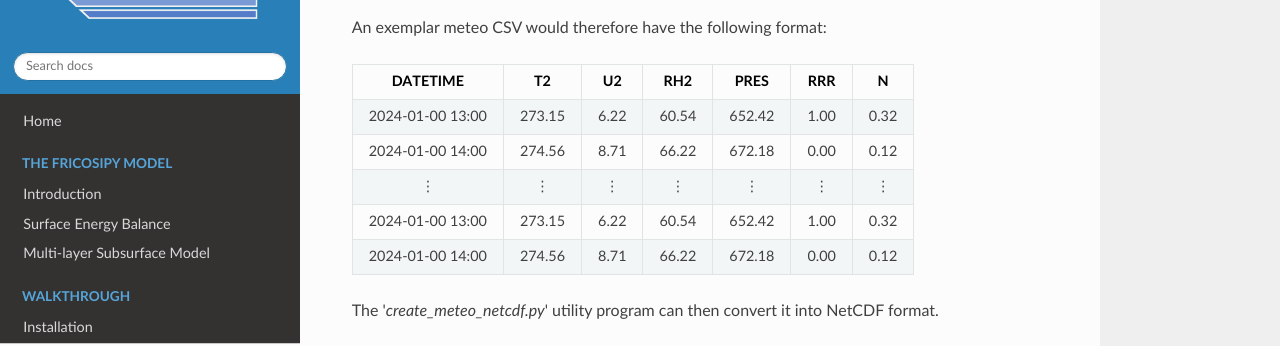
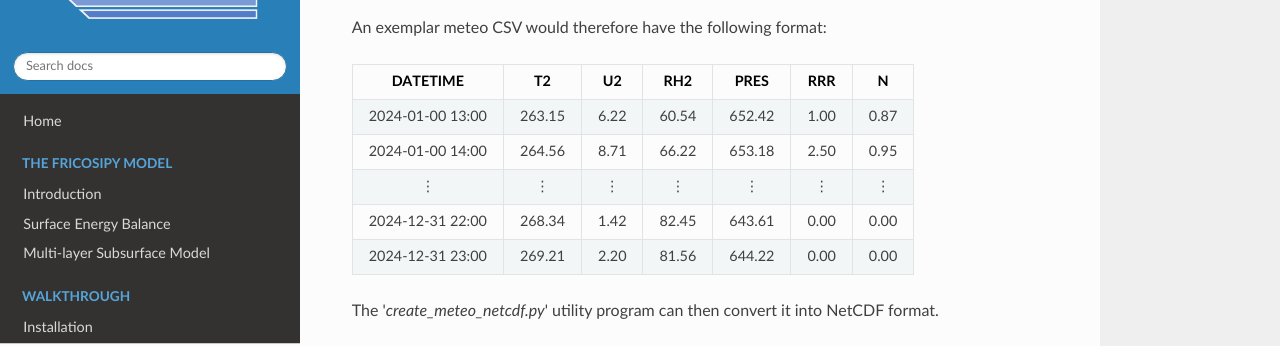
Before and after one commit to MarcusGastaldello/FRICOSIPY, an MkDocs documentation site: the page built from docs/model_input_files.md, in a window 1280 px wide and 900 px high, scrolled down 2253 px. Shown: the part 151-497 px from the top of the window. Built offline with MkDocs 1.6.1, drawn with Linux system fonts in a browser that asks for light colours; nearby versions of some CDN libraries.

Commit message:
Update model_input_files.md

````diff
--- a/docs/model_input_files.md
+++ b/docs/model_input_files.md
@@ -90,13 +90,14 @@ An exemplar meteo CSV would therefore have the following format:
 
 | DATETIME          | T2     | U2   | RH2   | PRES   | RRR  | N    |
 |:--------------------:|:--------:|:------:|:-------:|:--------:|:------:|:------:|
-| 2024-01-00 13:00   | 273.15 | 6.22 | 60.54 | 652.42 | 1.00 | 0.32 |
-| 2024-01-00 14:00   | 274.56 | 8.71 | 66.22 | 672.18 | 0.00 | 0.12 |
+| 2024-01-00 13:00   | 263.15 | 6.22 | 60.54 | 652.42 | 1.00 | 0.87 |
+| 2024-01-00 14:00   | 264.56 | 8.71 | 66.22 | 653.18 | 2.50 | 0.95 |
 | ⋮ | ⋮ | ⋮ | ⋮ | ⋮ | ⋮ | ⋮ |
-| 2024-01-00 13:00   | 273.15 | 6.22 | 60.54 | 652.42 | 1.00 | 0.32 |
-| 2024-01-00 14:00   | 274.56 | 8.71 | 66.22 | 672.18 | 0.00 | 0.12 |
+| 2024-12-31 22:00   | 268.34 | 1.42 | 82.45 | 643.61 | 0.00 | 0.00 |
+| 2024-12-31 23:00   | 269.21 | 2.20 | 81.56 | 644.22 | 0.00 | 0.00 |
 
 The '*create_meteo_netcdf.py*' utility program can then convert it into NetCDF format.
+
 
 ```python
 cd utilities/create_METEO/
````
